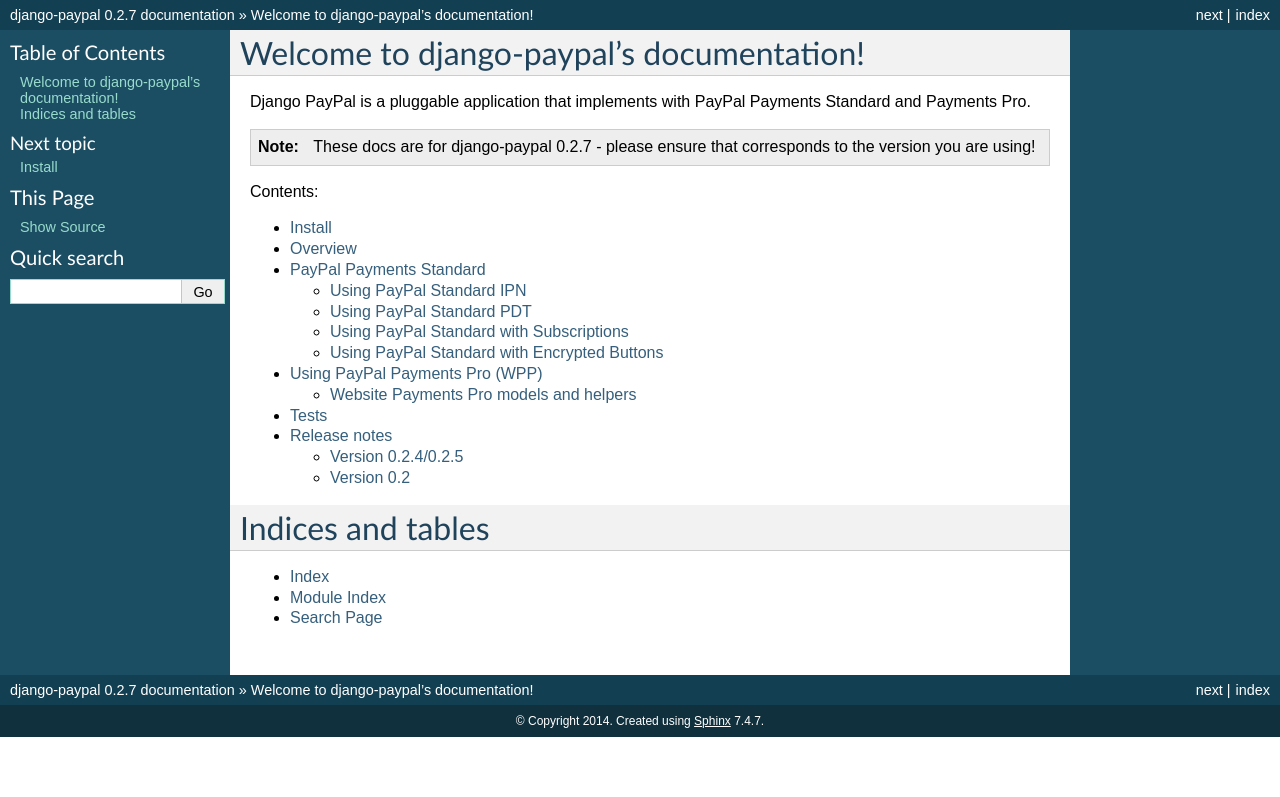
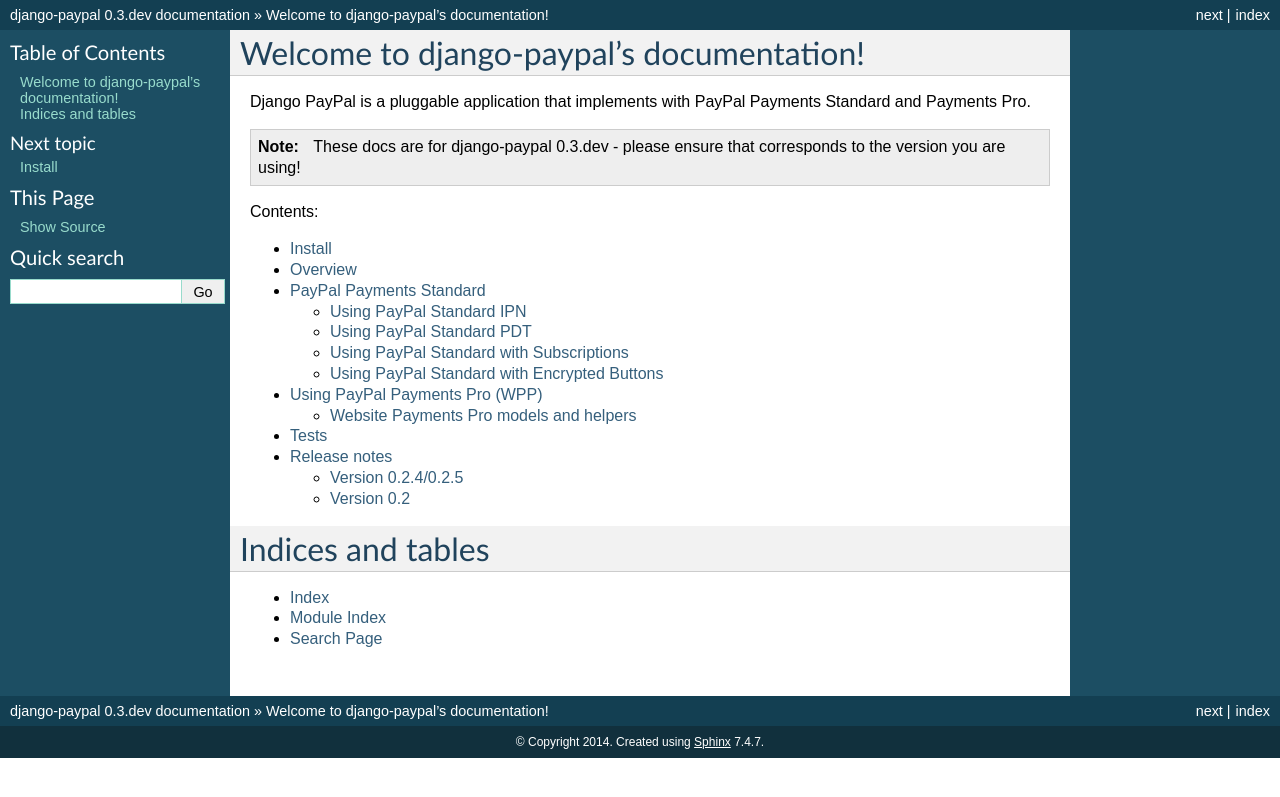
Before and after one commit to spookylukey/django-paypal, a Sphinx documentation site: the page built from docs/index.rst, in a window 1280 px wide. Shown: the top 797 px of the page. Built offline with Sphinx 7.4.7, drawn with Linux system fonts in a browser that asks for light colours; pages that are not in the unit, such as notebooks, are missing from menus.

Commit message:
Version bump to dev version

```diff
--- a/docs/conf.py
+++ b/docs/conf.py
@@ -48,9 +48,9 @@
 # built documents.
 #
 # The short X.Y version.
-version = '0.2.7'
+version = '0.3.dev'
 # The full version, including alpha/beta/rc tags.
-release = '0.2.7'
+release = '0.3.dev'
 
 # The language for content autogenerated by Sphinx. Refer to documentation
 # for a list of supported languages.
--- a/setup.py
+++ b/setup.py
@@ -13,7 +13,7 @@
 
 setup(
     name='django-paypal',
-    version="0.2.7",
+    version="0.3.dev",
     author='John Boxall',
     author_email='john@handimobility.ca',
     maintainer="Luke Plant",
```
